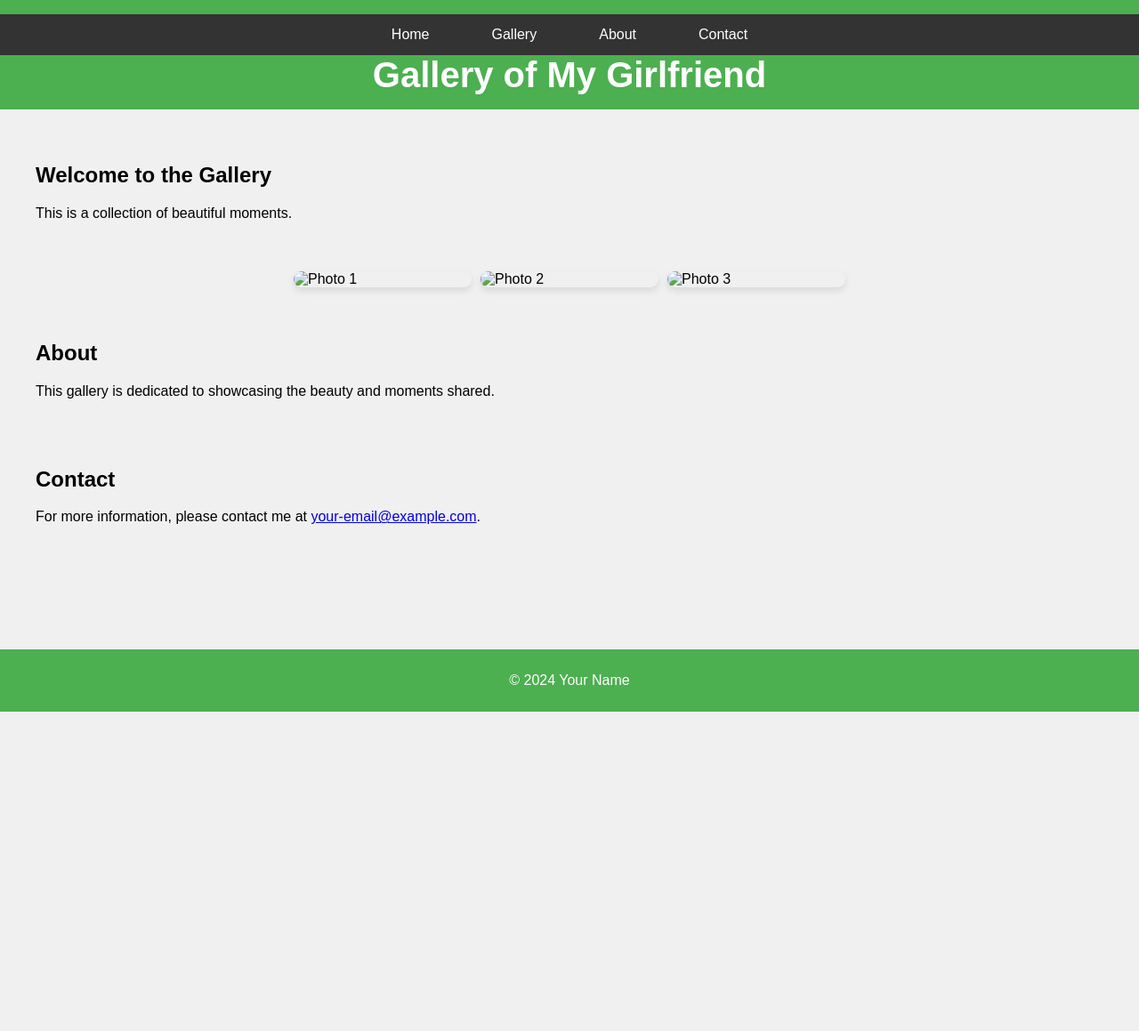
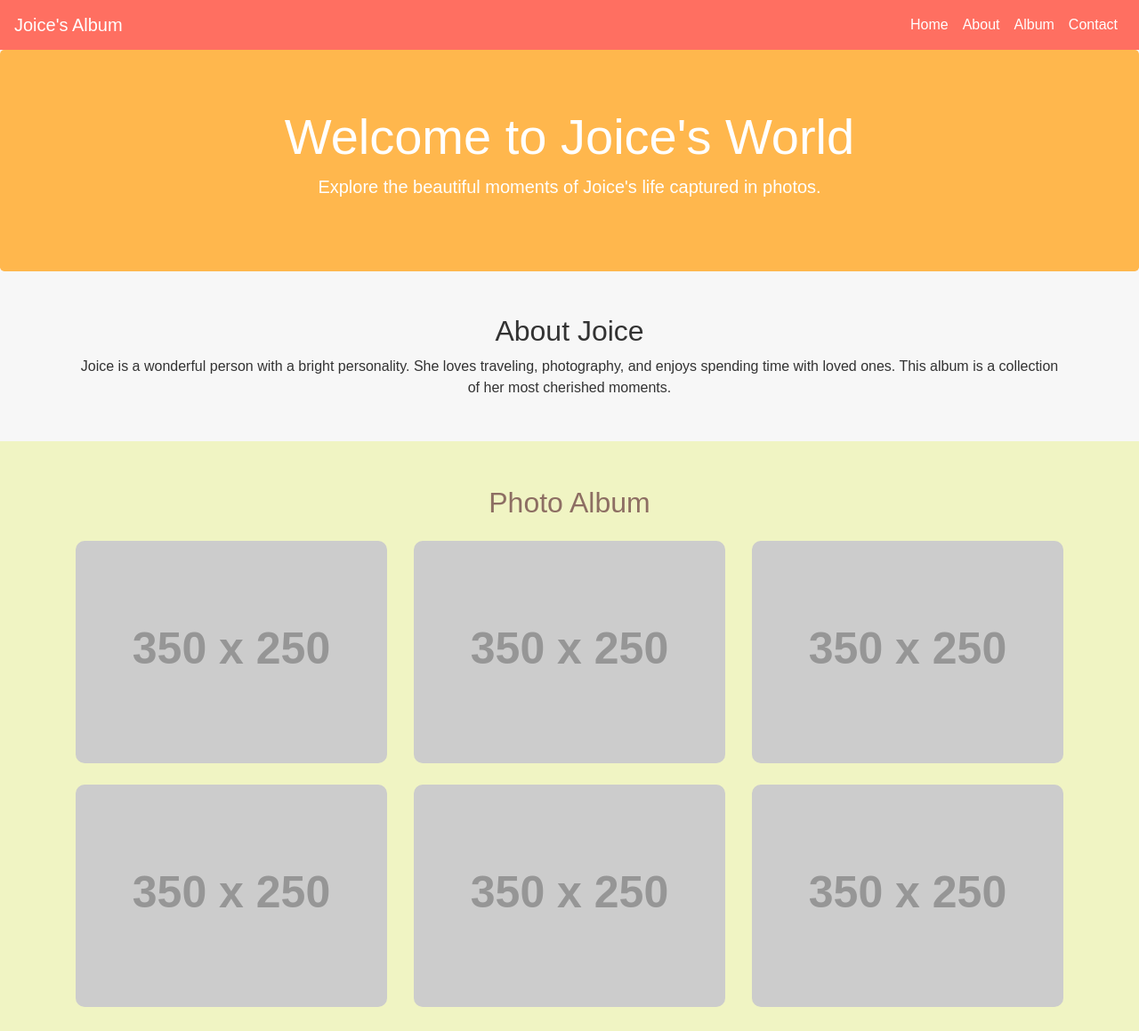
Before and after one commit to tokupens/holl.ezz, a plain HTML site: page index.html in a window 1280 px wide. Shown: the top 1159 px of the page at 89% size. Before the commit the page ends 800 px from the top, so only its background shows below. Drawn offline with nearby package versions, Linux system fonts and the light colour scheme; placeholder pictures from the web are drawn by us.

Commit message:
Update index.html

```diff
--- a/index.html
+++ b/index.html
@@ -1,46 +1,182 @@
 <!DOCTYPE html>
 <html lang="en">
+
 <head>
     <meta charset="UTF-8">
     <meta name="viewport" content="width=device-width, initial-scale=1.0">
-    <title>Gallery</title>
-    <link rel="stylesheet" href="styles.css">
+    <title>Joice's Album</title>
+    <!-- Bootstrap CSS -->
+    <link href="https://stackpath.bootstrapcdn.com/bootstrap/4.5.2/css/bootstrap.min.css" rel="stylesheet">
+    <!-- Custom CSS -->
+    <style>
+        body {
+            background-color: #f7f7f7;
+            color: #333;
+            font-family: 'Arial', sans-serif;
+        }
+
+        .navbar {
+            background-color: #ff6f61;
+        }
+
+        .navbar-brand,
+        .nav-link {
+            color: white !important;
+        }
+
+        .jumbotron {
+            background-color: #ffb74d;
+            color: white;
+        }
+
+        .album-section {
+            background-color: #f0f4c3;
+            padding: 50px 0;
+        }
+
+        .album-section h2 {
+            color: #8d6e63;
+        }
+
+        .footer {
+            background-color: #ff6f61;
+            color: white;
+            padding: 10px 0;
+        }
+
+        .photo-album img {
+            transition: transform 0.3s ease-in-out;
+            border-radius: 10px;
+        }
+
+        .photo-album img:hover {
+            transform: scale(1.1);
+        }
+
+        .scroll-up {
+            position: fixed;
+            bottom: 20px;
+            right: 20px;
+            background-color: #ff6f61;
+            color: white;
+            padding: 10px;
+            border-radius: 50%;
+            display: none;
+            cursor: pointer;
+        }
+
+        .scroll-up:hover {
+            background-color: #ff3d00;
+        }
+    </style>
 </head>
+
 <body>
-    <header>
-        <nav>
-            <ul>
-                <li><a href="#home">Home</a></li>
-                <li><a href="#gallery">Gallery</a></li>
-                <li><a href="#about">About</a></li>
-                <li><a href="#contact">Contact</a></li>
+
+    <!-- Navbar -->
+    <nav class="navbar navbar-expand-lg">
+        <a class="navbar-brand" href="#">Joice's Album</a>
+        <div class="collapse navbar-collapse">
+            <ul class="navbar-nav ml-auto">
+                <li class="nav-item">
+                    <a class="nav-link" href="#home">Home</a>
+                </li>
+                <li class="nav-item">
+                    <a class="nav-link" href="#about">About</a>
+                </li>
+                <li class="nav-item">
+                    <a class="nav-link" href="#album">Album</a>
+                </li>
+                <li class="nav-item">
+                    <a class="nav-link" href="#contact">Contact</a>
+                </li>
             </ul>
-        </nav>
-        <h1>Gallery of My Girlfriend</h1>
-    </header>
-    <main>
-        <section id="home">
-            <h2>Welcome to the Gallery</h2>
-            <p>This is a collection of beautiful moments.</p>
-        </section>
-        <section id="gallery" class="gallery">
-            <img src="photo1.jpg" alt="Photo 1">
-            <img src="photo2.jpg" alt="Photo 2">
-            <img src="photo3.jpg" alt="Photo 3">
-            <!-- Add more photos as needed -->
-        </section>
-        <section id="about">
-            <h2>About</h2>
-            <p>This gallery is dedicated to showcasing the beauty and moments shared.</p>
-        </section>
-        <section id="contact">
-            <h2>Contact</h2>
-            <p>For more information, please contact me at <a href="mailto:your-email@example.com">your-email@example.com</a>.</p>
-        </section>
-    </main>
-    <footer>
-        <p>&copy; 2024 Your Name</p>
+        </div>
+    </nav>
+
+    <!-- Jumbotron -->
+    <div class="jumbotron text-center" id="home">
+        <h1 class="display-4">Welcome to Joice's World</h1>
+        <p class="lead">Explore the beautiful moments of Joice's life captured in photos.</p>
+    </div>
+
+    <!-- About Section -->
+    <div class="container my-5" id="about">
+        <h2 class="text-center">About Joice</h2>
+        <p class="text-center">Joice is a wonderful person with a bright personality. She loves traveling, photography, and enjoys spending time with loved ones. This album is a collection of her most cherished moments.</p>
+    </div>
+
+    <!-- Album Section -->
+    <div class="album-section" id="album">
+        <div class="container">
+            <h2 class="text-center mb-4">Photo Album</h2>
+            <div class="row photo-album">
+                <div class="col-md-4 mb-4">
+                    <img src="https://via.placeholder.com/350x250" class="img-fluid" alt="Joice's Photo 1">
+                </div>
+                <div class="col-md-4 mb-4">
+                    <img src="https://via.placeholder.com/350x250" class="img-fluid" alt="Joice's Photo 2">
+                </div>
+                <div class="col-md-4 mb-4">
+                    <img src="https://via.placeholder.com/350x250" class="img-fluid" alt="Joice's Photo 3">
+                </div>
+                <div class="col-md-4 mb-4">
+                    <img src="https://via.placeholder.com/350x250" class="img-fluid" alt="Joice's Photo 4">
+                </div>
+                <div class="col-md-4 mb-4">
+                    <img src="https://via.placeholder.com/350x250" class="img-fluid" alt="Joice's Photo 5">
+                </div>
+                <div class="col-md-4 mb-4">
+                    <img src="https://via.placeholder.com/350x250" class="img-fluid" alt="Joice's Photo 6">
+                </div>
+            </div>
+        </div>
+    </div>
+
+    <!-- Contact Section -->
+    <div class="container my-5" id="contact">
+        <h2 class="text-center">Contact</h2>
+        <p class="text-center">For inquiries or more information, feel free to reach out.</p>
+        <div class="row justify-content-center">
+            <div class="col-md-6">
+                <ul class="list-group">
+                    <li class="list-group-item">Email: joice@example.com</li>
+                    <li class="list-group-item">Phone: +62 123 456 789</li>
+                </ul>
+            </div>
+        </div>
+    </div>
+
+    <!-- Scroll Up Button -->
+    <div class="scroll-up" id="scrollUp">&#8679;</div>
+
+    <!-- Footer -->
+    <footer class="footer text-center">
+        &copy; 2024 Joice's Album. All rights reserved.
     </footer>
-    <script src="scripts.js"></script>
+
+    <!-- Bootstrap JS and dependencies -->
+    <script src="https://code.jquery.com/jquery-3.5.1.slim.min.js"></script>
+    <script src="https://cdn.jsdelivr.net/npm/@popperjs/core@2.5.2/dist/umd/popper.min.js"></script>
+    <script src="https://stackpath.bootstrapcdn.com/bootstrap/4.5.2/js/bootstrap.min.js"></script>
+
+    <!-- Custom JavaScript -->
+    <script>
+        // Scroll to Top Button
+        const scrollUp = document.getElementById('scrollUp');
+        window.onscroll = function () {
+            if (document.body.scrollTop > 100 || document.documentElement.scrollTop > 100) {
+                scrollUp.style.display = 'block';
+            } else {
+                scrollUp.style.display = 'none';
+            }
+        };
+
+        scrollUp.addEventListener('click', function () {
+            window.scrollTo({ top: 0, behavior: 'smooth' });
+        });
+    </script>
+
 </body>
+
 </html>
```
